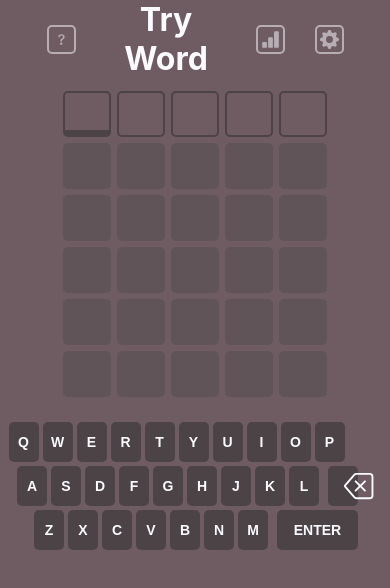
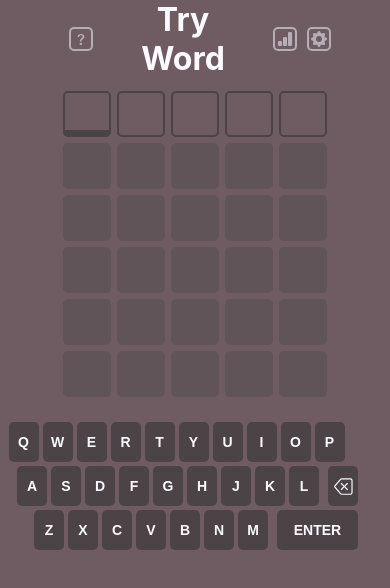
Before and after one commit to MattContassot/tryWord, a React (Create React App) app in the folder try-word/: page / in a window 390 px wide. Shown: the top 588 px of the page. Built offline with nearby package versions, Linux system fonts and the light colour scheme.

Commit message:
CSS Mobile

```diff
--- a/try-word/src/App.css
+++ b/try-word/src/App.css
@@ -153,17 +153,19 @@ footer {
 /* SMALL MOBILE */
 
 @media only screen and (max-width: 600px) {
+  /* HEADER */
+
   header {
     width: 100%;
   }
 
-  header > button {
-    height: 13px;
-    width: 13px;
+  header > p {
+    height: 20px;
+    width: 20px;
   }
 
-  #help {
-    margin-left: 1px;
+  #help, #settings {
+    margin-left: 10px;
   }
 
   header > h1 {
@@ -171,16 +173,6 @@ footer {
     margin: 0 20px;
     color: #FAFAFF;
   }
-
-  /* header > h1 {
-    width: 100px;
-    margin: 0 150px;svg
-  }
-
-  header > button {
-    height: 5px;
-    width: 5px;
-  } */
 
   main {
     margin-top: 10px;
@@ -193,11 +185,8 @@ footer {
     font-size: 30px;
   }
 
-  button > svg {
+  #ç > svg {
     margin-left: 0;
-  }
-
-  svg {
     width: 19px;
     height: 19px;
   }
```
